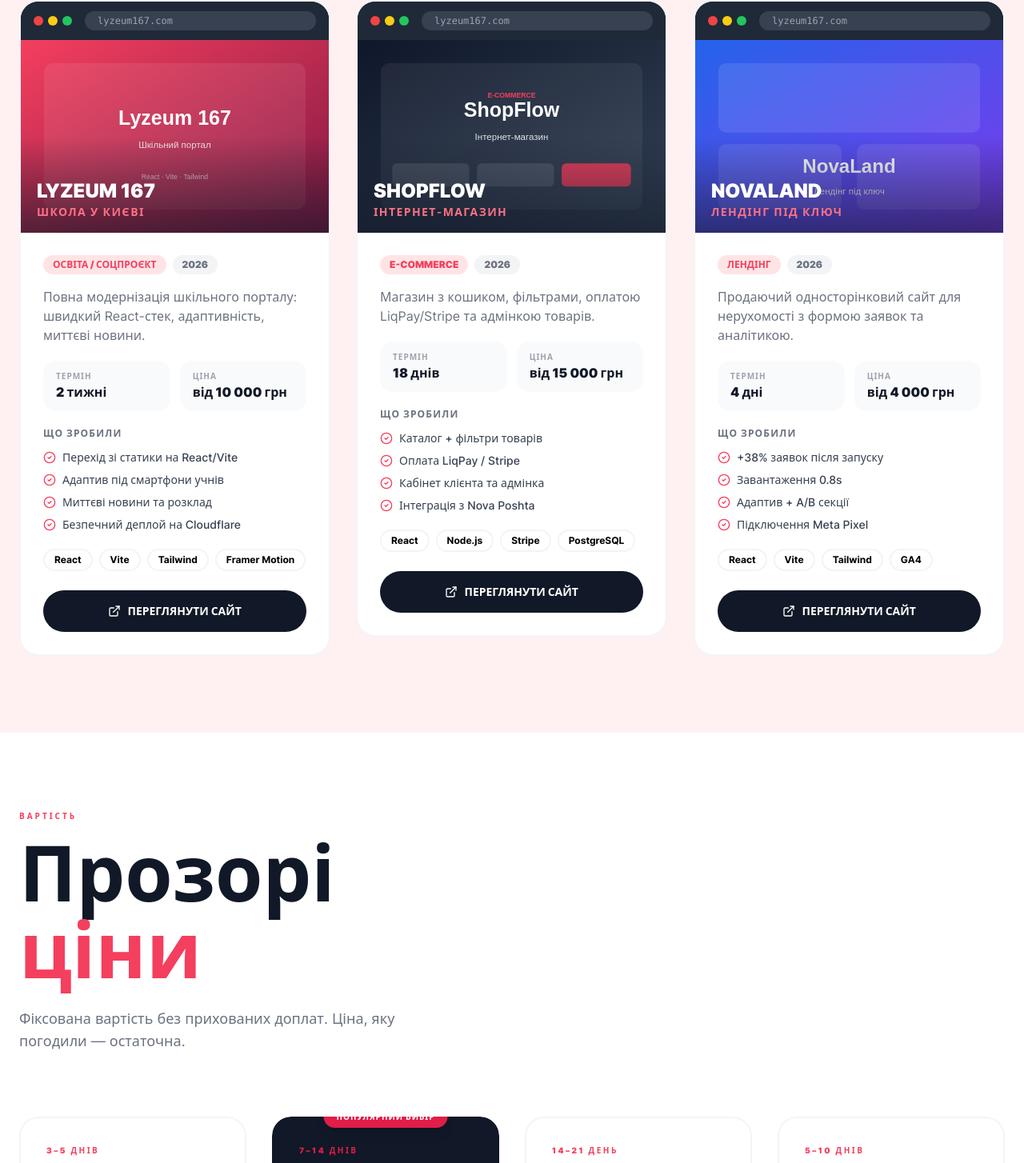
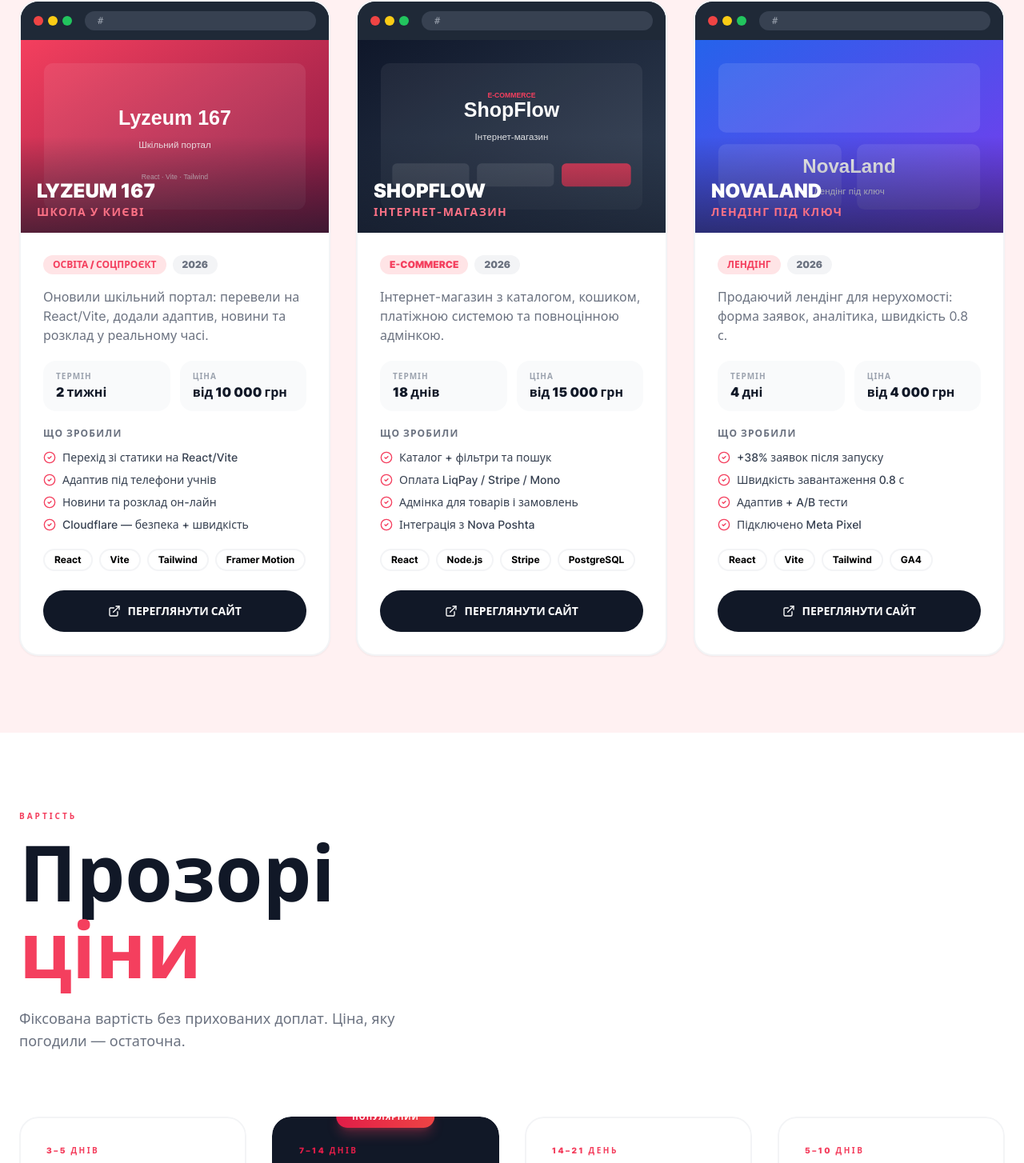
Before and after one commit to porustzi/krvtsv, a React (Vite) app in the folder project/: page / in a window 1280 px wide. Shown: the part 2224-3678 px from the top of the page at 80% size. Built offline with nearby package versions, Linux system fonts and the light colour scheme.

Commit message:
Final visual polish: hover lifts, shadows, contact focus states, scrollbar, dotted bg, footer links, TopProject text

```diff
--- a/project/src/components/Advantages.tsx
+++ b/project/src/components/Advantages.tsx
@@ -58,7 +58,8 @@
                   whileInView={{ opacity: 1, y: 0 }}
                   viewport={{ once: true }}
                   transition={{ duration: 0.5, delay: i * 0.1 }}
-                  className="group relative bg-white border-2 border-gray-100 rounded-3xl p-6 md:p-8 hover:border-rose-200 transition-all duration-300 h-full"
+                  whileHover={{ y: -4 }}
+                  className="group relative bg-white border-2 border-gray-100 rounded-3xl p-6 md:p-8 hover:border-rose-200 shadow-sm hover:shadow-xl hover:shadow-rose-500/10 transition-all duration-300 h-full"
                 >
                   <div className="flex items-start justify-between mb-6">
                     <Magnetic strength={0.3}>
--- a/project/src/components/Footer.tsx
+++ b/project/src/components/Footer.tsx
@@ -35,6 +35,15 @@
             ))}
           </div>
 
+          <div className="flex items-center gap-4">
+            <a href="https://t.me/holdingtokens" target="_blank" rel="noopener noreferrer" className="text-[10px] sm:text-xs font-bold uppercase tracking-widest text-gray-500 hover:text-rose-500 transition-colors whitespace-nowrap">
+              Telegram
+            </a>
+            <a href="mailto:krvtsvcorp@gmail.com" className="text-[10px] sm:text-xs font-bold uppercase tracking-widest text-gray-500 hover:text-rose-500 transition-colors whitespace-nowrap">
+              Email
+            </a>
+          </div>
+
           <p className="text-gray-600 text-[10px] sm:text-xs font-semibold uppercase tracking-widest whitespace-nowrap">
             &copy; {new Date().getFullYear()} KRVTSV CORP
           </p>
--- a/project/src/components/Prices.tsx
+++ b/project/src/components/Prices.tsx
@@ -62,16 +62,17 @@
                 whileInView={{ opacity: 1, y: 0 }}
                 viewport={{ once: true }}
                 transition={{ duration: 0.5, delay: i * 0.1 }}
+                whileHover={plan.highlighted ? { y: -2 } : { y: -4 }}
                 className={`relative rounded-3xl p-6 md:p-8 flex flex-col transition-all duration-300 border-2 h-full ${
                   plan.highlighted
                     ? 'bg-gray-900 text-white border-gray-900 shadow-xl shadow-rose-500/10 scale-[1.02] md:scale-105 z-10'
-                    : 'bg-white border-gray-100 hover:border-rose-200'
+                    : 'bg-white border-gray-100 hover:border-rose-200 hover:shadow-xl hover:shadow-rose-500/10'
                 }`}
               >
               {plan.highlighted && (
-                <div className="absolute -top-4 left-1/2 -translate-x-1/2">
-                  <span className="bg-rose-600 text-white text-[10px] font-black uppercase tracking-widest px-4 py-2 rounded-full whitespace-nowrap shadow-lg">
-                    Популярний вибір
+                  <div className="absolute -top-4 left-1/2 -translate-x-1/2">
+                  <span className="bg-gradient-to-r from-rose-600 to-red-500 text-white text-[10px] font-black uppercase tracking-widest px-5 py-2 rounded-full whitespace-nowrap shadow-lg shadow-rose-500/30">
+                    Популярний
                   </span>
                 </div>
               )}
--- a/project/src/components/TopProject.tsx
+++ b/project/src/components/TopProject.tsx
@@ -29,15 +29,15 @@
     year: '2026',
     duration: '2 тижні',
     price: 'від 10 000 грн',
-    desc: 'Повна модернізація шкільного порталу: швидкий React-стек, адаптивність, миттєві новини.',
+    desc: 'Оновили шкільний портал: перевели на React/Vite, додали адаптив, новини та розклад у реальному часі.',
     tech: ['React', 'Vite', 'Tailwind', 'Framer Motion'],
     results: [
       'Перехід зі статики на React/Vite',
-      'Адаптив під смартфони учнів',
-      'Миттєві новини та розклад',
-      'Безпечний деплой на Cloudflare',
+      'Адаптив під телефони учнів',
+      'Новини та розклад он-лайн',
+      'Cloudflare — безпека + швидкість',
     ],
-    url: 'https://lyzeum167.com',
+    url: '#',
   },
   {
     name: 'ShopFlow',
@@ -47,15 +47,15 @@
     year: '2026',
     duration: '18 днів',
     price: 'від 15 000 грн',
-    desc: 'Магазин з кошиком, фільтрами, оплатою LiqPay/Stripe та адмінкою товарів.',
+    desc: 'Інтернет-магазин з каталогом, кошиком, платіжною системою та повноцінною адмінкою.',
     tech: ['React', 'Node.js', 'Stripe', 'PostgreSQL'],
     results: [
-      'Каталог + фільтри товарів',
-      'Оплата LiqPay / Stripe',
-      'Кабінет клієнта та адмінка',
+      'Каталог + фільтри та пошук',
+      'Оплата LiqPay / Stripe / Mono',
+      'Адмінка для товарів і замовлень',
       'Інтеграція з Nova Poshta',
     ],
-    url: 'https://lyzeum167.com',
+    url: '#',
   },
   {
     name: 'NovaLand',
@@ -65,15 +65,15 @@
     year: '2026',
     duration: '4 дні',
     price: 'від 4 000 грн',
-    desc: 'Продаючий односторінковий сайт для нерухомості з формою заявок та аналітикою.',
+    desc: 'Продаючий лендінг для нерухомості: форма заявок, аналітика, швидкість 0.8 с.',
     tech: ['React', 'Vite', 'Tailwind', 'GA4'],
     results: [
       '+38% заявок після запуску',
-      'Завантаження 0.8s',
-      'Адаптив + A/B секції',
-      'Підключення Meta Pixel',
+      'Швидкість завантаження 0.8 с',
+      'Адаптив + A/B тести',
+      'Підключено Meta Pixel',
     ],
-    url: 'https://lyzeum167.com',
+    url: '#',
   },
 ];
 
@@ -85,7 +85,8 @@
       whileInView={{ opacity: 1, y: 0 }}
       viewport={{ once: true }}
       transition={{ duration: 0.6, delay: i * 0.12 }}
-      className="bg-white rounded-3xl overflow-hidden border-2 border-gray-100 hover:border-rose-200 transition-all duration-300 flex flex-col"
+      whileHover={{ y: -6 }}
+      className="bg-white rounded-3xl overflow-hidden border-2 border-gray-100 hover:border-rose-200 shadow-sm hover:shadow-2xl hover:shadow-rose-500/10 transition-all duration-300 flex flex-col"
     >
       <div className="relative bg-gray-900">
         <div className="bg-gray-800 px-4 py-3 flex items-center gap-2">
@@ -185,12 +186,12 @@
           transition={{ duration: 0.6 }}
           className="mb-12 sm:mb-16"
         >
-          <p className="text-[10px] sm:text-xs font-black uppercase tracking-[0.3em] text-rose-500 mb-4">Реальні кейси</p>
+          <p className="text-[10px] sm:text-xs font-black uppercase tracking-[0.3em] text-rose-500 mb-4">Портфоліо</p>
           <h2 className="text-[clamp(2rem,7vw,5rem)] font-black uppercase leading-tight text-gray-900 break-words">
             НАШІ<br />{' '}<span className="text-rose-500">ПРОЄКТИ</span>
           </h2>
           <p className="text-gray-500 mt-4 text-base sm:text-sm md:text-lg max-w-xl break-words">
-            Три живі проєкти, які ми запустили. Реальні терміни, ціни та результати.
+            Реальні роботи з реальними термінами та цінами. Без постановки.
           </p>
         </motion.div>
 
--- a/project/src/index.css
+++ b/project/src/index.css
@@ -1,6 +1,34 @@
 @tailwind base;
 @tailwind components;
 @tailwind utilities;
+
+@layer base {
+  ::selection {
+    background-color: #f43f5e;
+    color: #fff;
+  }
+
+  /* Custom scrollbar — тонка, в тон сайту */
+  ::-webkit-scrollbar {
+    width: 6px;
+  }
+  ::-webkit-scrollbar-track {
+    background: #f1f5f9;
+  }
+  ::-webkit-scrollbar-thumb {
+    background: #e11d48;
+    border-radius: 999px;
+  }
+  ::-webkit-scrollbar-thumb:hover {
+    background: #be123c;
+  }
+
+  /* Firefox scrollbar */
+  :root {
+    scrollbar-color: #e11d48 #f1f5f9;
+    scrollbar-width: thin;
+  }
+}
 
 /* Self-hosted Inter (no render-blocking Google Fonts request) */
 @font-face {
@@ -69,6 +97,9 @@
     -webkit-font-smoothing: antialiased;
     -moz-osx-font-smoothing: grayscale;
     text-rendering: optimizeLegibility;
+    background-color: #fff;
+    background-image: radial-gradient(#f1f5f9 0.5px, transparent 0.5px);
+    background-size: 20px 20px;
   }
 
   /* Текст никогда не вылезает за рамки (но НЕ режем слова посередине на мобилке) */
```
Also changed, not shown: project/src/components/Contact.tsx (+4 -4 lines).
